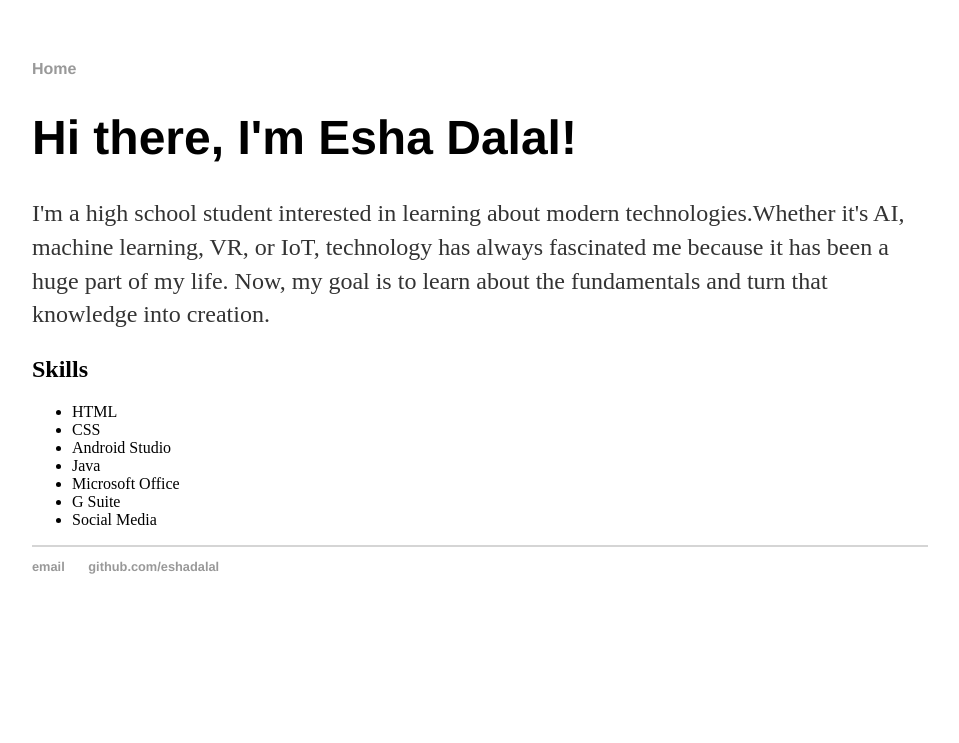
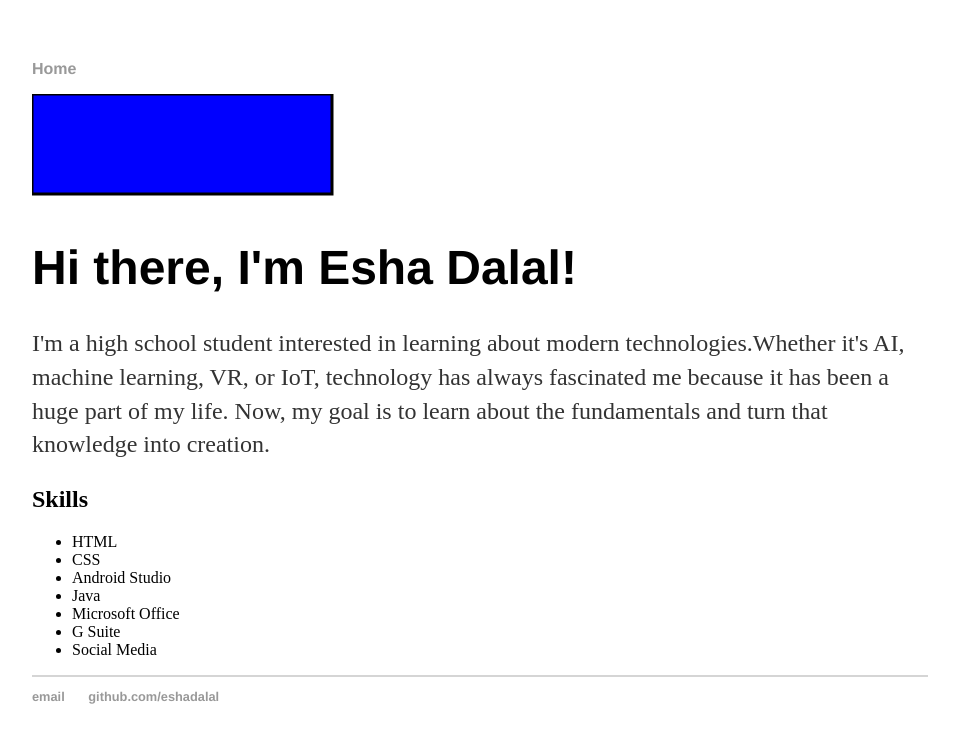
Before and after one commit to eshadalal/eshadalal.github.io, a Jekyll site: the page built from index.html, in a window 1280 px wide. Shown: the top 743 px of the page, without its empty margins (160-1119 px from the left). Built offline with Jekyll 4.4.1, drawn with Linux system fonts in a browser that asks for light colours.

Commit message:
Update index.html

```diff
--- a/index.html
+++ b/index.html
@@ -2,6 +2,13 @@
 layout: default
 title: Esha Dalal, Student
 ---
+
+<svg width="400" height="110">
+  <rect width="300" height="100" style="fill:rgb(0,0,255);stroke-width:3;stroke:rgb(0,0,0)" />
+</svg>
+
+
+
 <div class="blurb">
 	<h1>Hi there, I'm Esha Dalal!</h1>
 	<p>I'm a high school student interested in learning about modern technologies.Whether it's AI, machine learning, VR, or IoT, technology has always fascinated me because it has been a huge part of my life. Now, my goal is to learn about the fundamentals and turn that knowledge into creation.</p>
```
